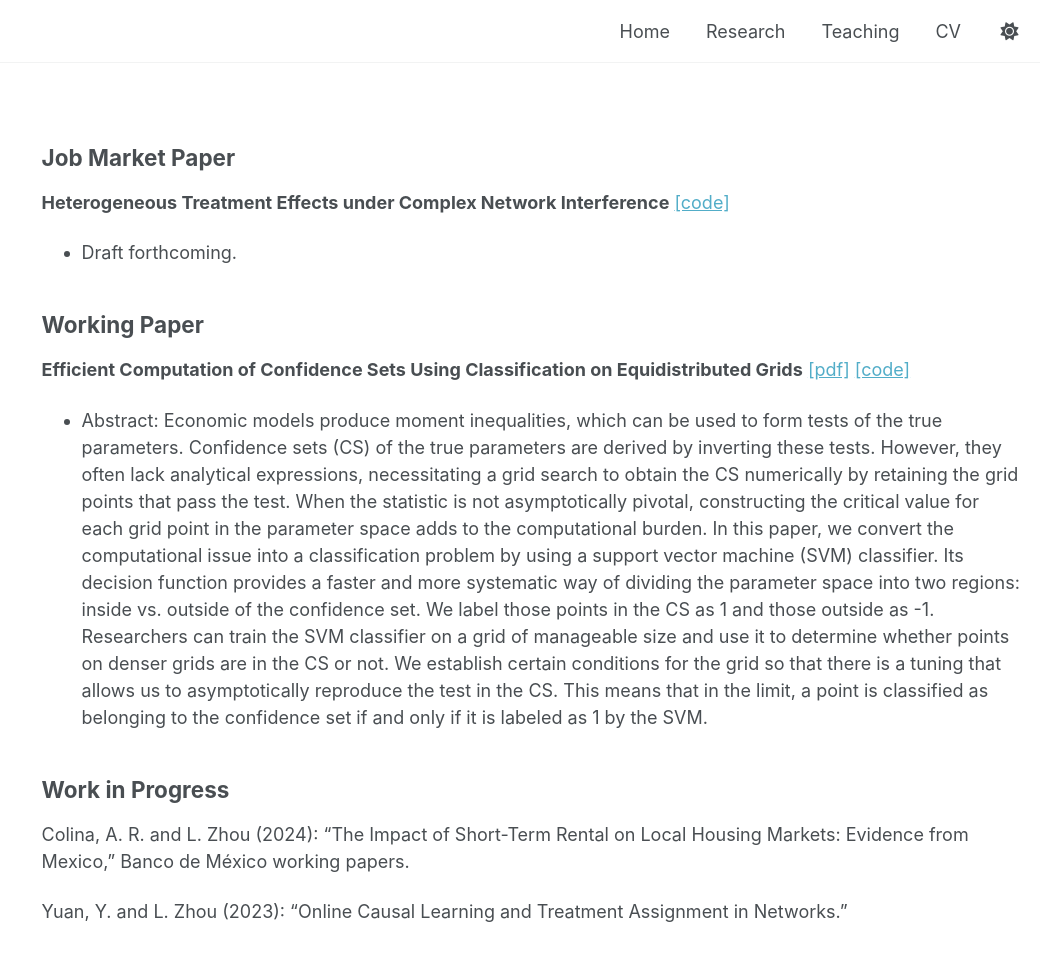
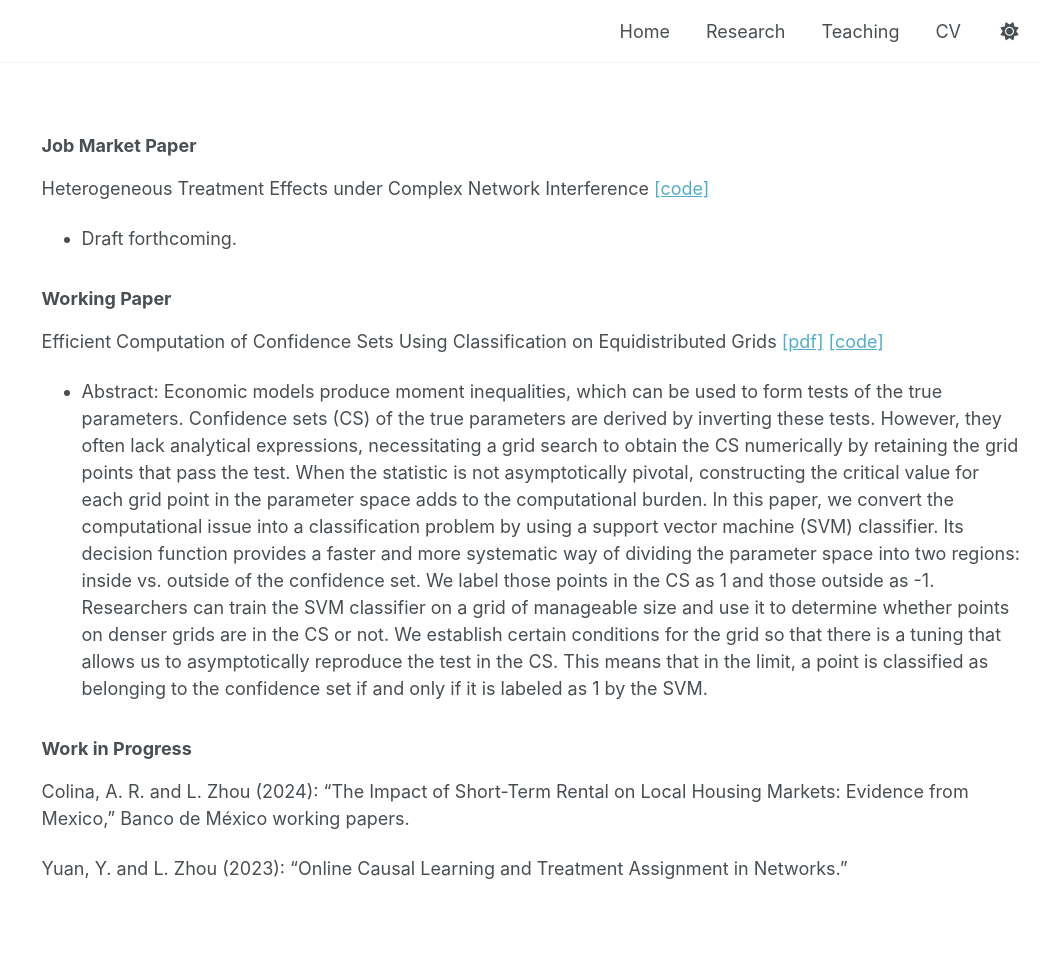
Before and after one commit to lbz5158/lujiezhou.github.io, a Jekyll site: the page built from _pages/publications.md, in a window 1280 px wide and 1147 px high. Shown: the top 961 px of the window, without its empty margins (240-1280 px from the left). Built offline with Jekyll 4.4.1, drawn with Linux system fonts in a browser that asks for light colours.

```diff
--- a/_pages/publications.md
+++ b/_pages/publications.md
@@ -10,19 +10,18 @@ redirect_from:
 
 {% include base_path %}
 
-## Job Market Paper
-**Heterogeneous Treatment Effects under Complex Network Interference** [[code]](https://github.com/lbz5158/network_rkhs)
+### Job Market Paper
+Heterogeneous Treatment Effects under Complex Network Interference [[code]](https://github.com/lbz5158/network_rkhs)
 * Draft forthcoming.
 
-## Working Paper
-
-**Efficient Computation of Confidence Sets Using Classification on Equidistributed Grids** [[pdf]](https://arxiv.org/abs/2401.01804) [[code]](https://github.com/lbz5158/svm_equidistribution)
+### Working Paper
+Efficient Computation of Confidence Sets Using Classification on Equidistributed Grids [[pdf]](https://arxiv.org/abs/2401.01804) [[code]](https://github.com/lbz5158/svm_equidistribution)
 
 * Abstract: Economic models produce moment inequalities, which can be used to form tests of the true parameters. Confidence sets (CS) of the true parameters are derived by inverting these tests. However, they often lack analytical expressions, necessitating a grid search to obtain the CS numerically by retaining the grid points that pass the test. When the statistic is not asymptotically pivotal, constructing the critical value for each grid point in the parameter space adds to the computational burden. In this paper, we convert the computational issue into a classification problem by using a support vector machine (SVM) classifier. Its decision function provides a faster and more systematic way of dividing the parameter space into two regions: inside vs. outside of the confidence set. We label those points in the CS as 1 and those outside as -1. Researchers can train the SVM classifier on a grid of manageable size and use it to determine whether points on denser grids are in the CS or not. We establish certain conditions for the grid so that there is a tuning that allows us to asymptotically reproduce the test in the CS. This means that in the limit, a point is classified as belonging to the confidence set if and only if it is labeled as 1 by the SVM.
 
 
 
-## Work in Progress
+### Work in Progress
 Colina, A. R. and L. Zhou (2024): “The Impact of Short-Term Rental on Local Housing Markets:
 Evidence from Mexico,” Banco de México working papers.
 
```
